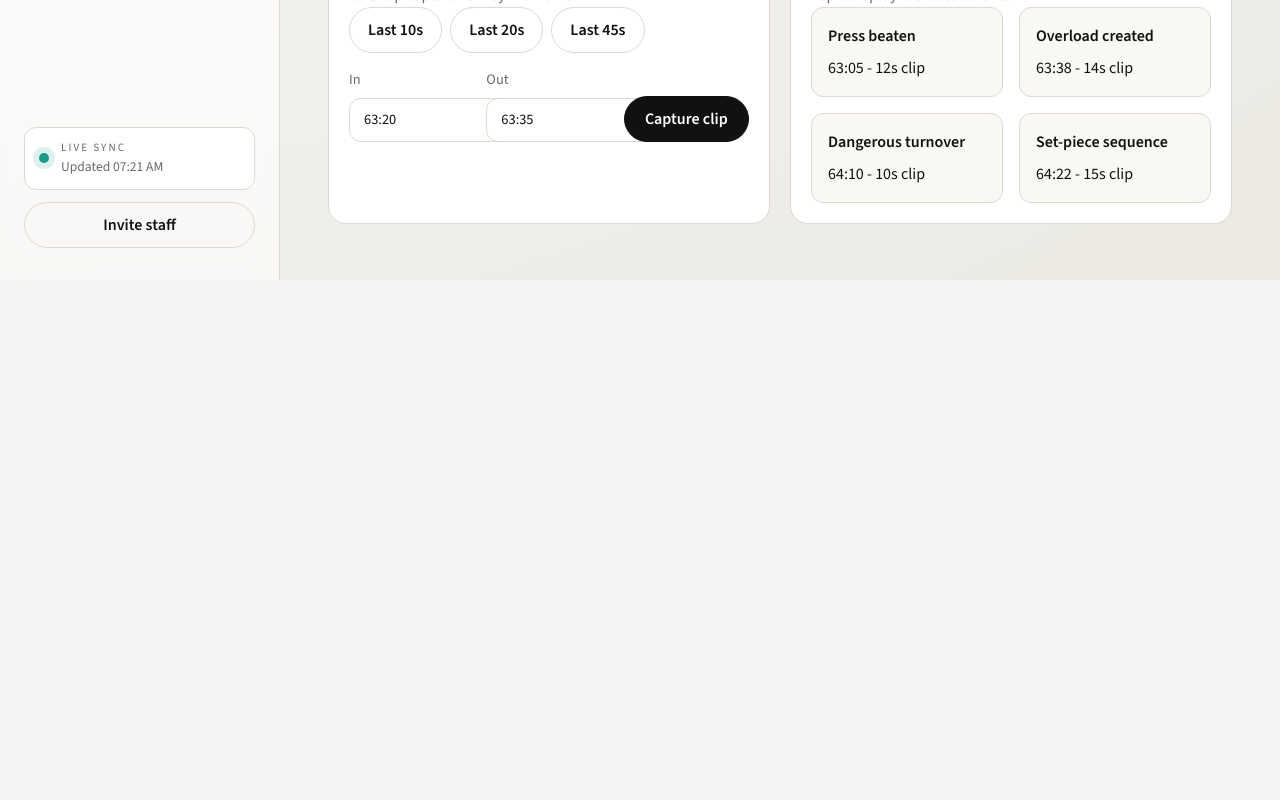
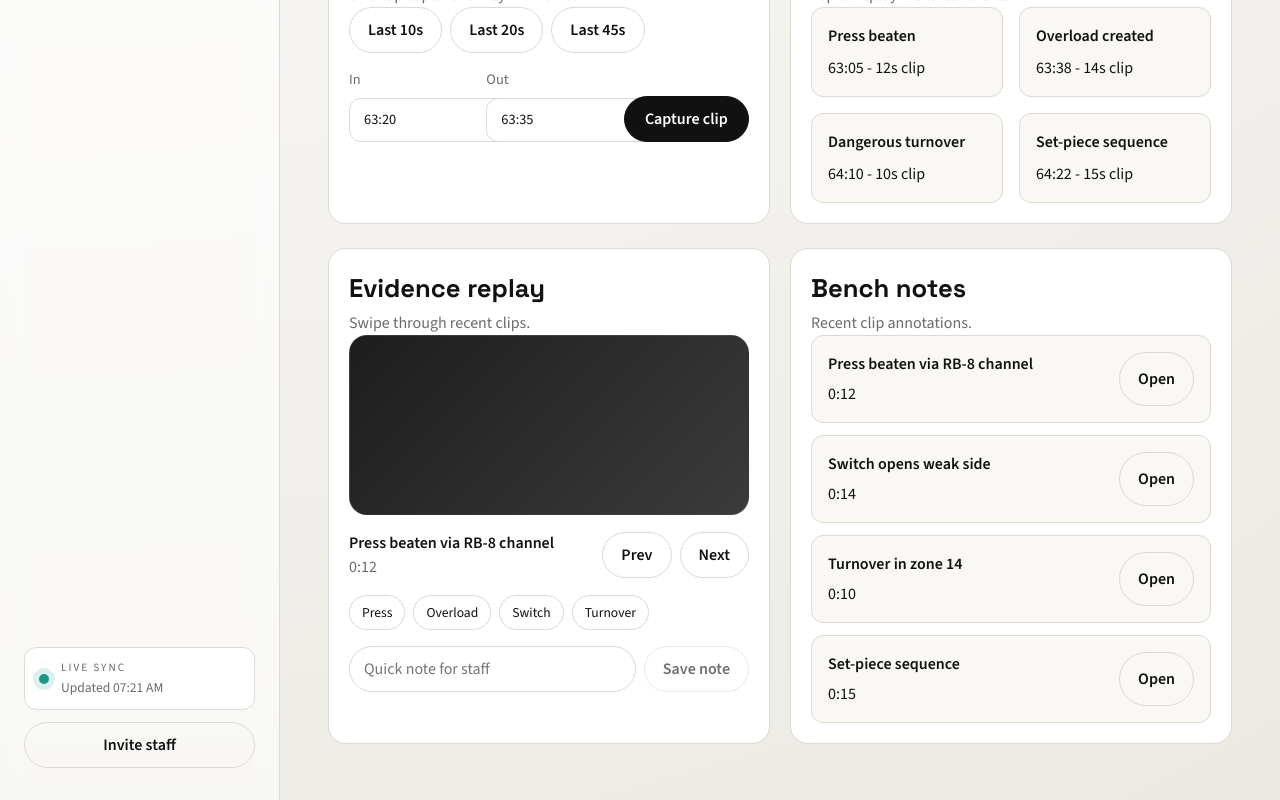
Before and after one commit to sarveshkapre/AI_Football_Manager, a React (Vite) app in the folder src/ui/web/: page /#coach in a window 1280 px wide. Shown: the part 1638-2438 px from the top of the page. Before the commit the page ends 1918 px from the top, so only its background shows below. Built offline with nearby package versions, Linux system fonts and the light colour scheme.

Commit message:
Add coach evidence replay and clip annotations

```diff
--- a/src/ui/web/src/components/Modal/ClipModal.tsx
+++ b/src/ui/web/src/components/Modal/ClipModal.tsx
@@ -2,6 +2,8 @@ import { useEffect, useState } from 'react';
 import { api } from '../../api/mock';
 import { useAudit } from '../../context/AuditContext';
 import { useClipContext } from '../../context/ClipContext';
+import { useLabels } from '../../context/LabelsContext';
+import { useAnnotations } from '../../context/AnnotationsContext';
 import { useReportContext } from '../../context/ReportContext';
 import type { Clip } from '../../types';
 import { downloadFile } from '../../utils/export';
@@ -10,7 +12,10 @@ export const ClipModal = () => {
   const { clip, closeClip } = useClipContext();
   const { addClip } = useReportContext();
   const { logEvent } = useAudit();
+  const { labels, addLabel, removeLabel } = useLabels();
+  const { annotations, setAnnotation } = useAnnotations();
   const [detail, setDetail] = useState<Clip | null>(null);
+  const [newLabel, setNewLabel] = useState('');
 
   useEffect(() => {
     if (!clip) {
@@ -25,6 +30,8 @@ export const ClipModal = () => {
   }
 
   const clipDetail = detail ?? clip;
+  const clipLabels = labels[clipDetail.id] ?? [];
+  const clipAnnotation = annotations[clipDetail.id] ?? '';
   const handleAdd = () => {
     addClip(clipDetail);
     logEvent('Clip queued', clipDetail.title);
@@ -40,6 +47,16 @@ export const ClipModal = () => {
     };
     downloadFile(`clip-${clipDetail.id}.json`, JSON.stringify(payload, null, 2), 'application/json');
     logEvent('Clip exported', clipDetail.title);
+  };
+
+  const handleAddLabel = () => {
+    const label = newLabel.trim();
+    if (!label) {
+      return;
+    }
+    addLabel(clipDetail.id, label);
+    setNewLabel('');
+    logEvent('Label added', `${clipDetail.title} · ${label}`);
   };
 
   return (
@@ -72,6 +89,44 @@ export const ClipModal = () => {
                 </label>
               ))}
             </div>
+            <div className="clip-notes">
+              <h4>Annotations</h4>
+              <textarea
+                rows={4}
+                value={clipAnnotation}
+                onChange={(event) => setAnnotation(clipDetail.id, event.target.value)}
+                placeholder="Add a coaching note tied to this clip."
+              />
+            </div>
+            <div className="clip-labels">
+              <h4>Labels</h4>
+              <div className="chip-row">
+                {clipLabels.length === 0 ? (
+                  <span className="muted">No labels yet.</span>
+                ) : (
+                  clipLabels.map((label) => (
+                    <button
+                      key={label}
+                      className="tag-chip"
+                      onClick={() => removeLabel(clipDetail.id, label)}
+                    >
+                      {label}
+                    </button>
+                  ))
+                )}
+              </div>
+              <div className="label-form">
+                <input
+                  type="text"
+                  value={newLabel}
+                  onChange={(event) => setNewLabel(event.target.value)}
+                  placeholder="Add label"
+                />
+                <button className="btn" onClick={handleAddLabel} disabled={!newLabel.trim()}>
+                  Add
+                </button>
+              </div>
+            </div>
           </div>
         </div>
         <footer className="modal-footer">
--- a/src/ui/web/src/pages/Coach.tsx
+++ b/src/ui/web/src/pages/Coach.tsx
@@ -9,6 +9,8 @@ import { StatCard } from '../components/StatCard';
 import { TrendChart } from '../components/TrendChart';
 import { useAudit } from '../context/AuditContext';
 import { useClipContext } from '../context/ClipContext';
+import { useLabels } from '../context/LabelsContext';
+import { useAnnotations } from '../context/AnnotationsContext';
 import { useReportContext } from '../context/ReportContext';
 import { usePreferences } from '../context/PreferencesContext';
 import { useLiveStore } from '../hooks/useLiveStore';
@@ -36,6 +38,8 @@ export const Coach = () => {
   const { openClip } = useClipContext();
   const { addClip } = useReportContext();
   const { logEvent } = useAudit();
+  const { addLabel } = useLabels();
+  const { setAnnotation } = useAnnotations();
   const { ingestSimulation } = usePreferences();
   const [cards, setCards] = useState<CoachCard[]>([]);
   const [recommendations, setRecommendations] = useState<Recommendation[]>([]);
@@ -43,6 +47,9 @@ export const Coach = () => {
   const [customIn, setCustomIn] = useState('63:20');
   const [customOut, setCustomOut] = useState('63:35');
   const [lastCapture, setLastCapture] = useState<string | null>(null);
+  const [replayClips, setReplayClips] = useState<Clip[]>([]);
+  const [replayIndex, setReplayIndex] = useState(0);
+  const [quickNote, setQuickNote] = useState('');
 
   useEffect(() => {
     const load = async () => {
@@ -57,6 +64,13 @@ export const Coach = () => {
     };
 
     load();
+  }, []);
+
+  useEffect(() => {
+    api.getClips().then((data) => {
+      setReplayClips(data.slice(0, 5));
+      setReplayIndex(0);
+    });
   }, []);
 
   const nowCards = cards.filter((card) => card.type === 'now');
@@ -89,6 +103,35 @@ export const Coach = () => {
     const end = durationToSeconds(customOut);
     const duration = end > start ? end - start : 10;
     captureClip(`Custom clip ${customIn}–${customOut}`, duration, ['live', 'custom']);
+  };
+
+  const activeReplay = replayClips[replayIndex] ?? null;
+
+  const nextReplay = () => {
+    setReplayIndex((prev) => (replayClips.length > 0 ? (prev + 1) % replayClips.length : 0));
+  };
+
+  const prevReplay = () => {
+    setReplayIndex((prev) =>
+      replayClips.length > 0 ? (prev - 1 + replayClips.length) % replayClips.length : 0
+    );
+  };
+
+  const addQuickLabel = (label: string) => {
+    if (!activeReplay) {
+      return;
+    }
+    addLabel(activeReplay.id, label);
+    logEvent('Quick label', `${activeReplay.title} · ${label}`);
+  };
+
+  const saveQuickNote = () => {
+    if (!activeReplay || !quickNote.trim()) {
+      return;
+    }
+    setAnnotation(activeReplay.id, quickNote.trim());
+    logEvent('Quick note', activeReplay.title);
+    setQuickNote('');
   };
 
   return (
@@ -269,6 +312,68 @@ export const Coach = () => {
           </div>
         </div>
       </div>
+
+      <div className="grid two">
+        <div className="card surface">
+          <SectionHeader title="Evidence replay" subtitle="Swipe through recent clips." />
+          {activeReplay ? (
+            <div className="replay">
+              <div className="replay-preview" onClick={() => openClip(activeReplay)} />
+              <div className="replay-meta">
+                <div>
+                  <h4>{activeReplay.title}</h4>
+                  <p className="muted">{activeReplay.duration}</p>
+                </div>
+                <div className="replay-controls">
+                  <button className="btn ghost" onClick={prevReplay}>
+                    Prev
+                  </button>
+                  <button className="btn ghost" onClick={nextReplay}>
+                    Next
+                  </button>
+                </div>
+              </div>
+              <div className="replay-tags">
+                {['Press', 'Overload', 'Switch', 'Turnover'].map((label) => (
+                  <button key={label} className="tag-chip" onClick={() => addQuickLabel(label)}>
+                    {label}
+                  </button>
+                ))}
+              </div>
+              <div className="replay-note">
+                <input
+                  type="text"
+                  placeholder="Quick note for staff"
+                  value={quickNote}
+                  onChange={(event) => setQuickNote(event.target.value)}
+                />
+                <button className="btn" onClick={saveQuickNote} disabled={!quickNote.trim()}>
+                  Save note
+                </button>
+              </div>
+            </div>
+          ) : (
+            <p className="muted">No clips available.</p>
+          )}
+        </div>
+
+        <div className="card surface">
+          <SectionHeader title="Bench notes" subtitle="Recent clip annotations." />
+          <div className="stack">
+            {replayClips.slice(0, 4).map((clip) => (
+              <div className="row-card" key={clip.id}>
+                <div>
+                  <h4>{clip.title}</h4>
+                  <p>{clip.duration}</p>
+                </div>
+                <button className="btn ghost" onClick={() => openClip(clip)}>
+                  Open
+                </button>
+              </div>
+            ))}
+          </div>
+        </div>
+      </div>
     </div>
   );
 };
--- a/src/ui/web/src/styles.css
+++ b/src/ui/web/src/styles.css
@@ -477,6 +477,49 @@ select {
   gap: 16px;
 }
 
+.replay {
+  display: grid;
+  gap: 16px;
+}
+
+.replay-preview {
+  height: 180px;
+  border-radius: var(--radius-md);
+  background: linear-gradient(135deg, #1d1d1d, #3b3b3b);
+  border: 1px solid rgba(255, 255, 255, 0.08);
+  cursor: pointer;
+}
+
+.replay-meta {
+  display: flex;
+  justify-content: space-between;
+  gap: 12px;
+  align-items: center;
+}
+
+.replay-controls {
+  display: flex;
+  gap: 8px;
+}
+
+.replay-tags {
+  display: flex;
+  flex-wrap: wrap;
+  gap: 8px;
+}
+
+.replay-note {
+  display: flex;
+  gap: 8px;
+}
+
+.replay-note input {
+  flex: 1;
+  border-radius: 999px;
+  border: 1px solid var(--line);
+  padding: 10px 14px;
+}
+
 .moment {
   padding: 16px;
   border-radius: var(--radius-sm);
@@ -1613,6 +1656,33 @@ select {
   padding-top: 16px;
 }
 
+.clip-notes textarea,
+.label-form input {
+  width: 100%;
+  border-radius: 12px;
+  border: 1px solid var(--line);
+  padding: 10px 12px;
+  background: var(--surface);
+  color: var(--text);
+}
+
+.clip-labels {
+  display: grid;
+  gap: 12px;
+}
+
+.chip-row {
+  display: flex;
+  flex-wrap: wrap;
+  gap: 8px;
+}
+
+.label-form {
+  display: flex;
+  gap: 8px;
+  align-items: center;
+}
+
 .toast-stack {
   position: fixed;
   right: 24px;
```
Also changed, not shown: 2 other files (tests, documents, lock files or other folders).
